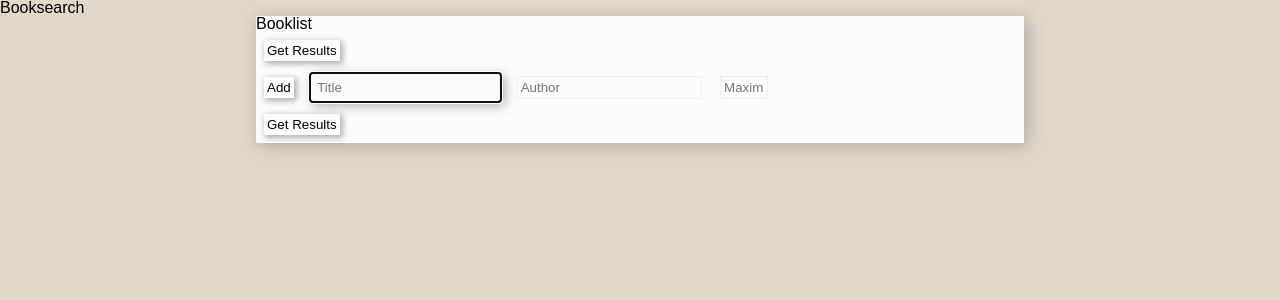
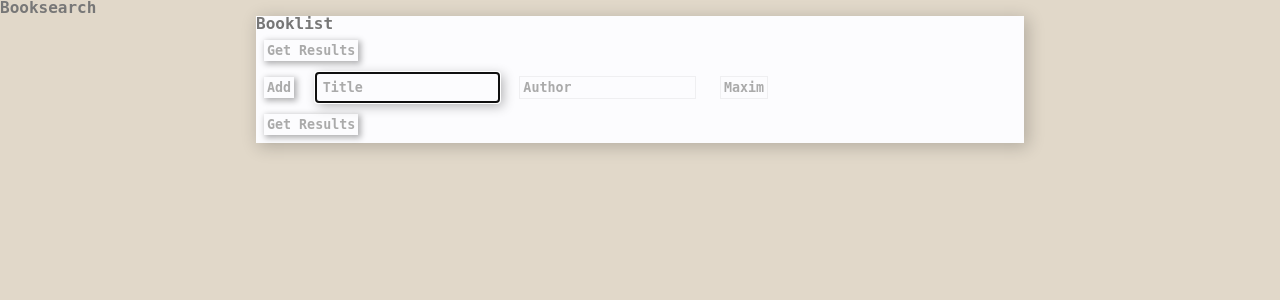
Before and after one commit to admls/booksearch, a PHP site: page / in a window 1280 px wide. Shown: the top 300 px of the page. Run offline with PHP 8.4, Linux system fonts and the light colour scheme.

Commit message:
Some styling changes. Deletion bug still present.

```diff
--- a/booksearch.js
+++ b/booksearch.js
@@ -1,6 +1,5 @@
 let books = (localStorage.getItem("books")) ? JSON.parse(localStorage.getItem("books")) : [];
 document.getElementById("addBookTitle").focus();
-
 
 const booklist = {
     books: books,
@@ -8,7 +7,7 @@ const booklist = {
         this.books.push({
             title: title,
             author: author,
-            maxPrice: maxPrice
+            maxPrice: maxPrice,
         });
     },
     editBook: function(position, title, author, maxPrice) {
--- a/index.css
+++ b/index.css
@@ -54,11 +54,22 @@ Beginning of css styling */
 :root {
     --main-bg-color: #e1d8c9;
     --secondary-bg-color: #fcfcfe;
+    --primary-text-color: #777;
+    --understated-text-color: #aaa;
+    --v-understated-text-color: #ccc;
+    --highlight-selection: #555;
 }
 
 body {
-    font-family: arial,sans-serif;
+    font-family: monospace, monospace;
+    color: var(--primary-text-color);
     background-color: var(--main-bg-color);
+    font-weight: bold;
+}
+
+body::selection, input::selection, button::selection, p::selection, div::selection, span::selection, a::selection, h1::selection, h2::selection, h3::selection, h4::selection, h5::selection, h6::selection, form::selection, img::selection {
+    background: var(--highlight-selection);
+    color: var(--v-understated-text-color);
 }
 
 #booklistDiv {
@@ -70,12 +81,19 @@ body {
 }
 
 input {
+    color: var(--primary-text-color);
+    font-family: monospace, monospace;
     border: none;
+    font-weight: bold;
     background-color: transparent;
     margin: 8px 8px 8px 8px;
     padding: 3px;
     box-shadow: 0px 0px 0px 1px rgba(0,0,0,.05);
     transition: all .5s;
+}
+
+input::placeholder {
+    color: var(--understated-text-color);
 }
 
 input:hover, input:focus {
@@ -89,6 +107,9 @@ ul {
 }
 
 button {
+    color: var(--understated-text-color);
+    font-family: monospace, monospace;
+    font-weight: bold;
     border: none;
     cursor: pointer;
     margin: 8px 8px 8px 8px;
@@ -104,8 +125,30 @@ button:focus {
 
 
 .deleteButton {
+    color: var(--v-understated-text-color);
     width: 21px;
+    height: 21px;
+    position: relative;
+    top: 3px;
+    padding: 0px 2px 0px 2px;
+    margin: 0px 0px 0px 10px;
+    box-shadow: none;
+    font-size: 20px;
+    transition: .3s;
 }
+
+.deleteButton:hover {
+    width: 25px;
+    height: 25px;
+    box-shadow: 2px 2px 6px 1px rgba(0,0,0,.3);
+    padding: 2px 6px 8px 6px;
+    margin: 0px 0px 0px 8px;
+}
+
+.deleteButton:focus {
+    box-shadow: 0px 0px 0px 1px rgba(0,0,0,.05);
+}
+
 
 #addBookMaxPrice, .maxPrice{
     width: 40px;
--- a/index.html
+++ b/index.html
@@ -15,9 +15,9 @@
         <div>
             <form>
                 <button onclick="handlers.addBook()">Add</button>
-                <input id="addBookTitle" class="title" type="text" placeholder="Title">
-                <input id="addBookAuthor" class="author" type="text" placeholder="Author">
-                <input id="addBookMaxPrice" class="maxPrice" type="text" placeholder="Maximum price">
+                <input id="addBookTitle" class="title" type="text" placeholder="Title" autocomplete="off">
+                <input id="addBookAuthor" class="author" type="text" placeholder="Author" autocomplete="off">
+                <input id="addBookMaxPrice" class="maxPrice" type="text" placeholder="Maximum price" autocomplete="off">
             </form>
         </div>
         <ul class="booklist">
```
